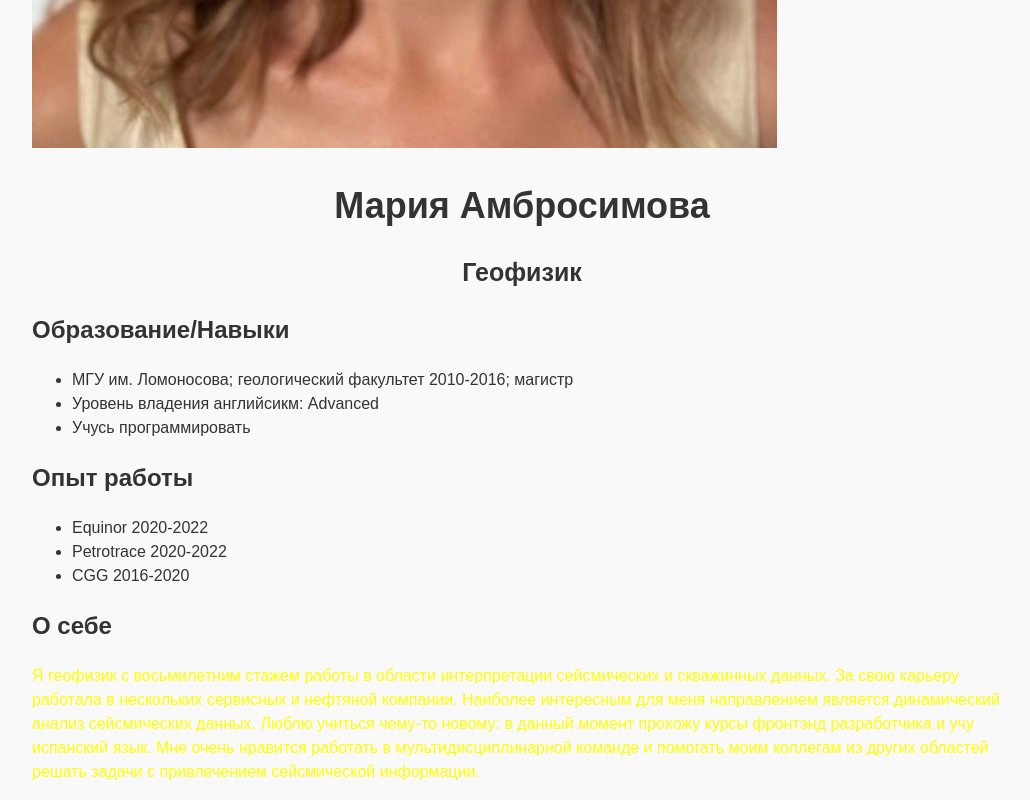
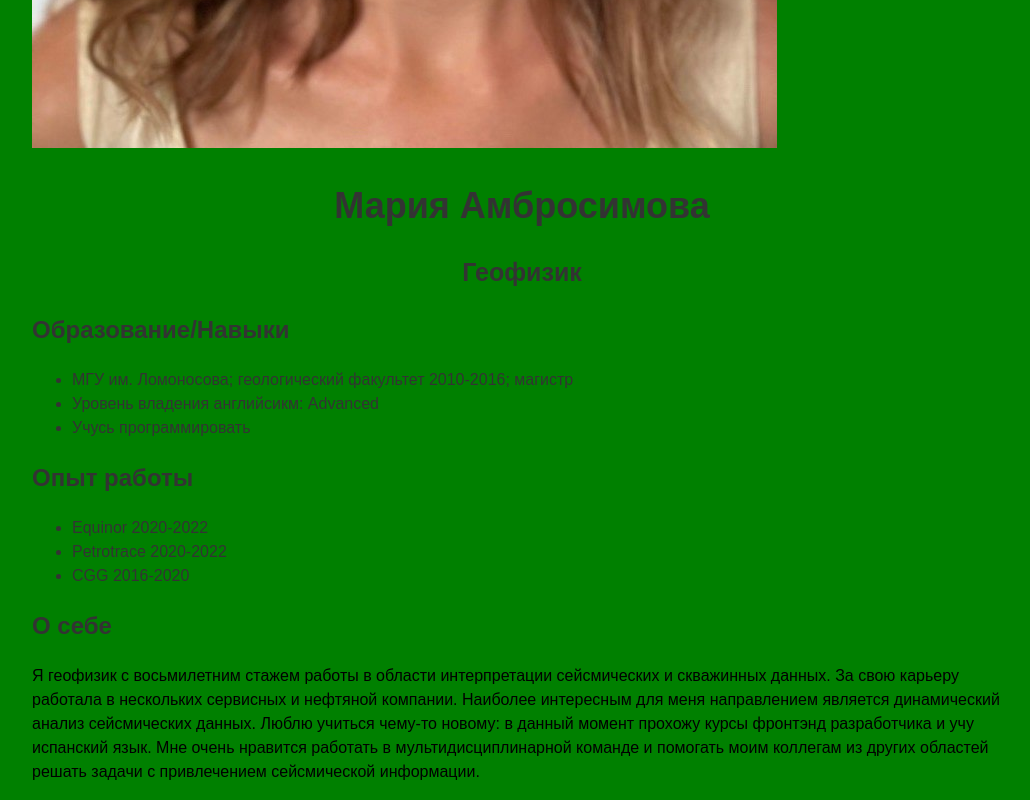
Before and after one commit to mambrosimova/mambrosimova.github.io, a plain HTML site: page index.html in a window 1280 px wide. Shown: the part 933-1733 px from the top of the page, without its empty margins (118-1148 px from the left). Drawn offline with Linux system fonts and the light colour scheme.

Commit message:
Update style.css

```diff
--- a/style.css
+++ b/style.css
@@ -2,7 +2,7 @@ body {
     font-family: sans-serif;
     line-height: 1.5;
 
-    background-color: #f9f9f9;
+    background-color: green;
     color: #333333;
 
     width: 980px;
@@ -21,7 +21,7 @@ body {
   }
 
   p {
-    color: yellow;
+    color: black;
     text-align: left;
 
   }
```
